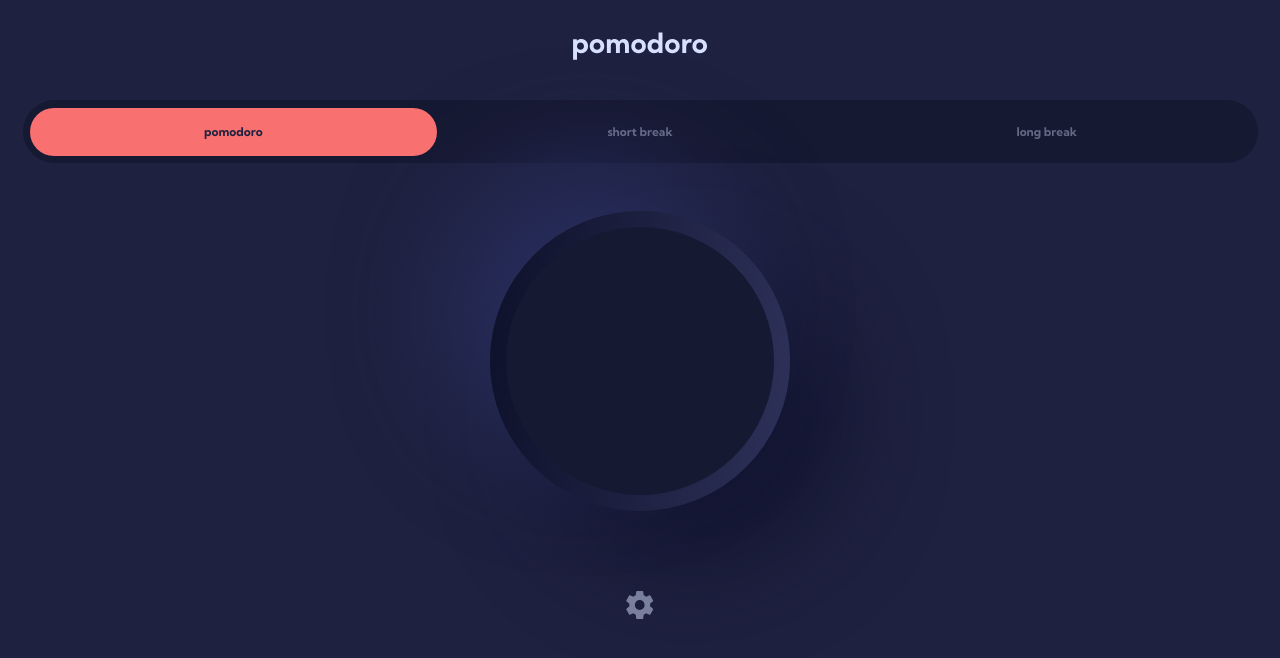
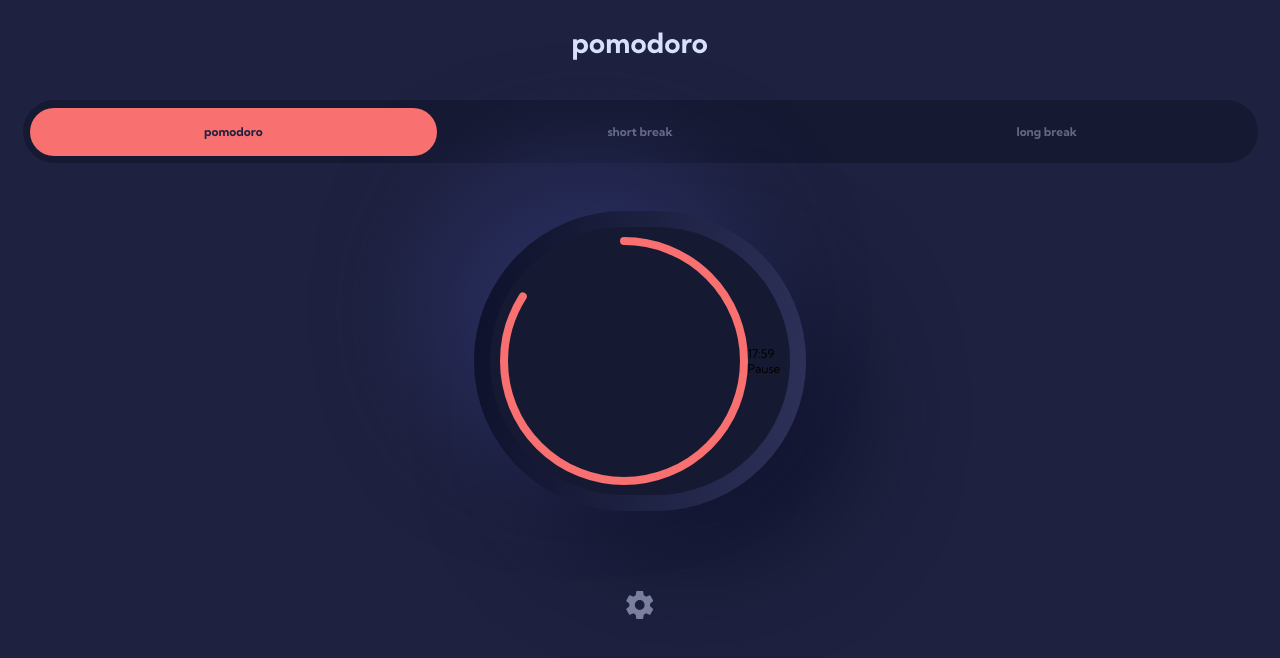
Before and after one commit to g-akca/pomodoro-app, a React (Vite) app: page / in a window 1280 px wide. Shown: the top 658 px of the page. Built offline with nearby package versions, Linux system fonts and the light colour scheme.

Commit message:
Add progress ring svg to TimerContainer

```diff
--- a/src/components/TimerContainer.jsx
+++ b/src/components/TimerContainer.jsx
@@ -1,8 +1,36 @@
 function TimerContainer() {
+  const radius = 124;
+  const stroke = 8;
+  const normalizedRadius = radius - stroke / 2;
+  const circumference = normalizedRadius * 2 * Math.PI;
+  const offset = circumference - 0.84 * circumference;
+
   return (
     <div className="h-75 aspect-square p-4 rounded-full bg-linear-275 from-[#2E325A] to-[#0E112A] shadow-[-50px_-50px_100px_#272C5A,50px_50px_100px_#121530]">
-      <div className="w-full h-full bg-blue-900 rounded-full">
+      <div className="w-full h-full p-2.5 bg-blue-900 rounded-full flex items-center justify-center">
+        <svg
+          width={radius * 2}
+          height={radius * 2}
+          className="-rotate-90"
+        >
+          {/* Progress ring */}
+          <circle
+            stroke="#f87070"
+            fill="transparent"
+            strokeWidth={stroke}
+            strokeDasharray={circumference}
+            strokeDashoffset={offset}
+            strokeLinecap="round"
+            r={normalizedRadius}
+            cx={radius}
+            cy={radius}
+          />
+        </svg>
 
+        <div>
+          <h2>17:59</h2>
+          <button>Pause</button>
+        </div>
       </div>
     </div>
   )
```
